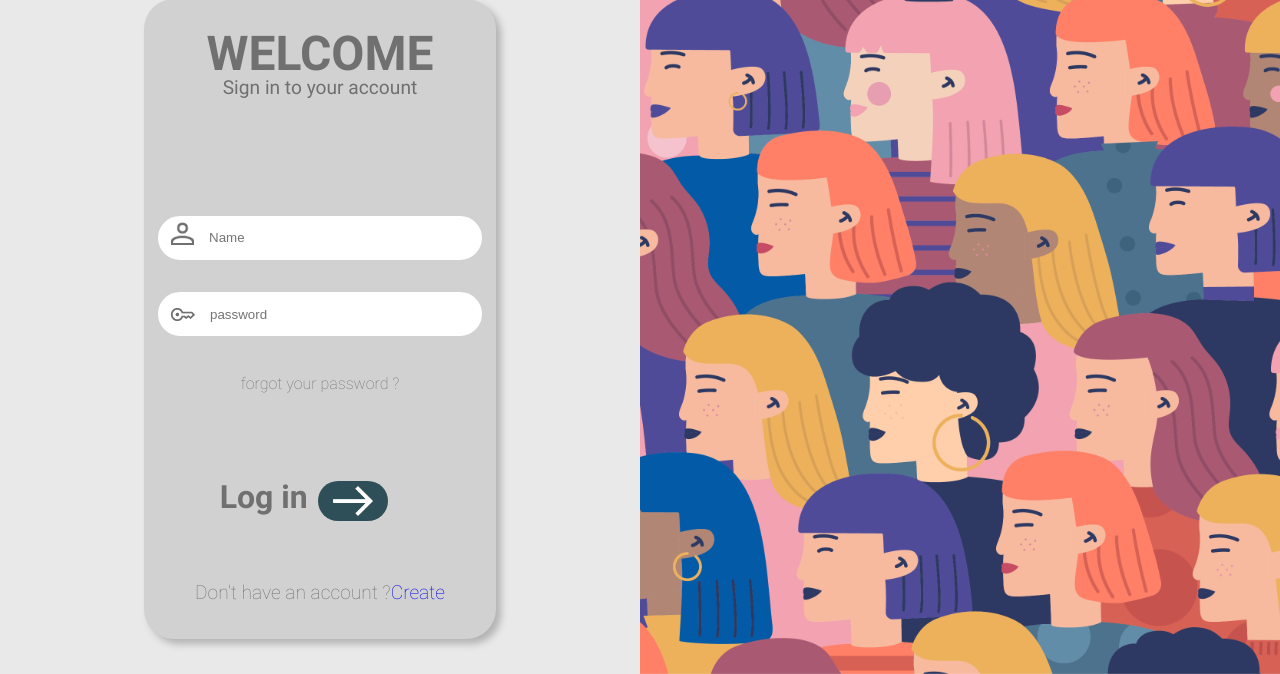
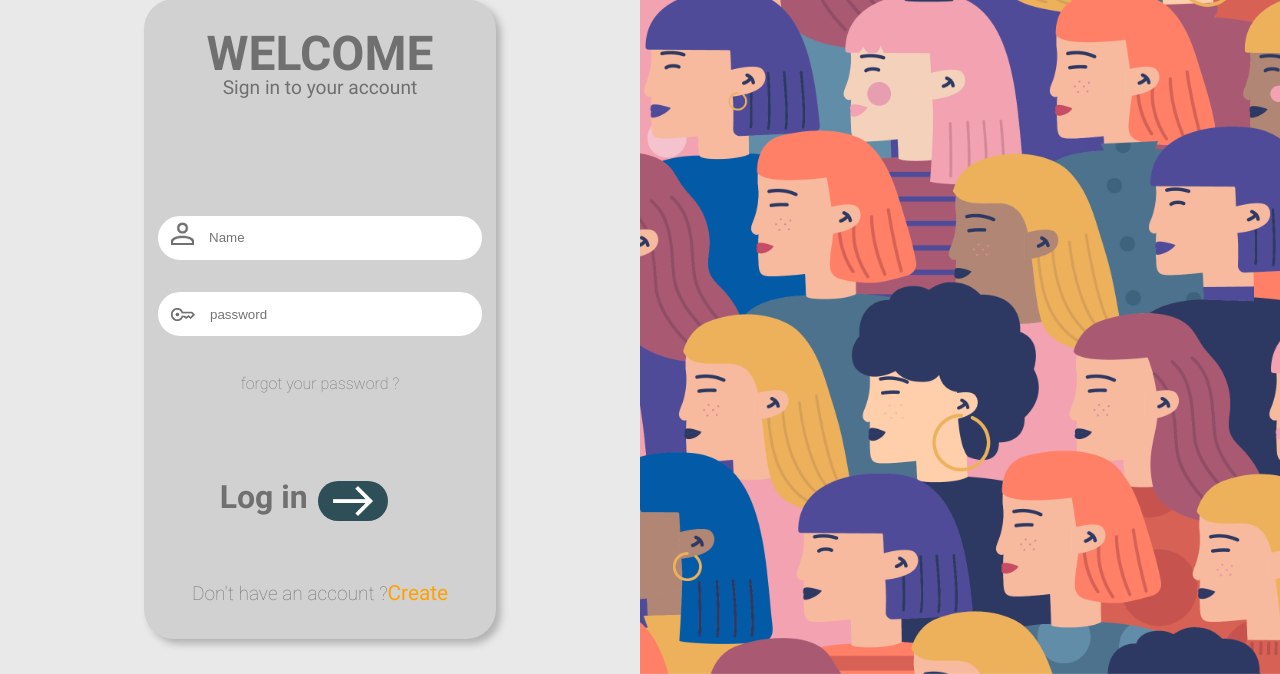
Before and after one commit to boruchowitchJ/Php-WIB2, a PHP site: page /WIB2/?page=login in a window 1280 px wide. Shown: the part 126-800 px from the top of the page. Run offline with PHP 8.4, Linux system fonts and the light colour scheme; some libraries are stand-ins or nearby versions.

Commit message:
Update logIn.css

```diff
--- a/assets/css/logIn.css
+++ b/assets/css/logIn.css
@@ -127,6 +127,10 @@ form{
     height: 232px;
     margin-top: 27px;
 }
+.inputData input:focus {
+    border: 3px solid var(--titre);
+
+  }
 .inputGroup{
     display: flex;
     justify-content: center;
@@ -210,8 +214,8 @@ h2{
 
 .btn_log:hover{
     background-color: var(--orange);
+    transform: scale(1.05);
 }
-
 .createAccount{
     width: 261px;
     height: 25px;
@@ -222,7 +226,18 @@ h2{
     font-family: "RobotoThin";
     color: var(--grey);
 }
+.createAccount a{
 
+    font-family: "RobotoRegular";
+    font-size: 1.3rem;
+      color: var(--text2);
+
+    }
+    .createAccount a:hover{
+      transform: scale(1.25);
+      cursor: pointer;
+
+    }
 span{
     font-family: "RobotoMedium";
     text-decoration: underline;
```
